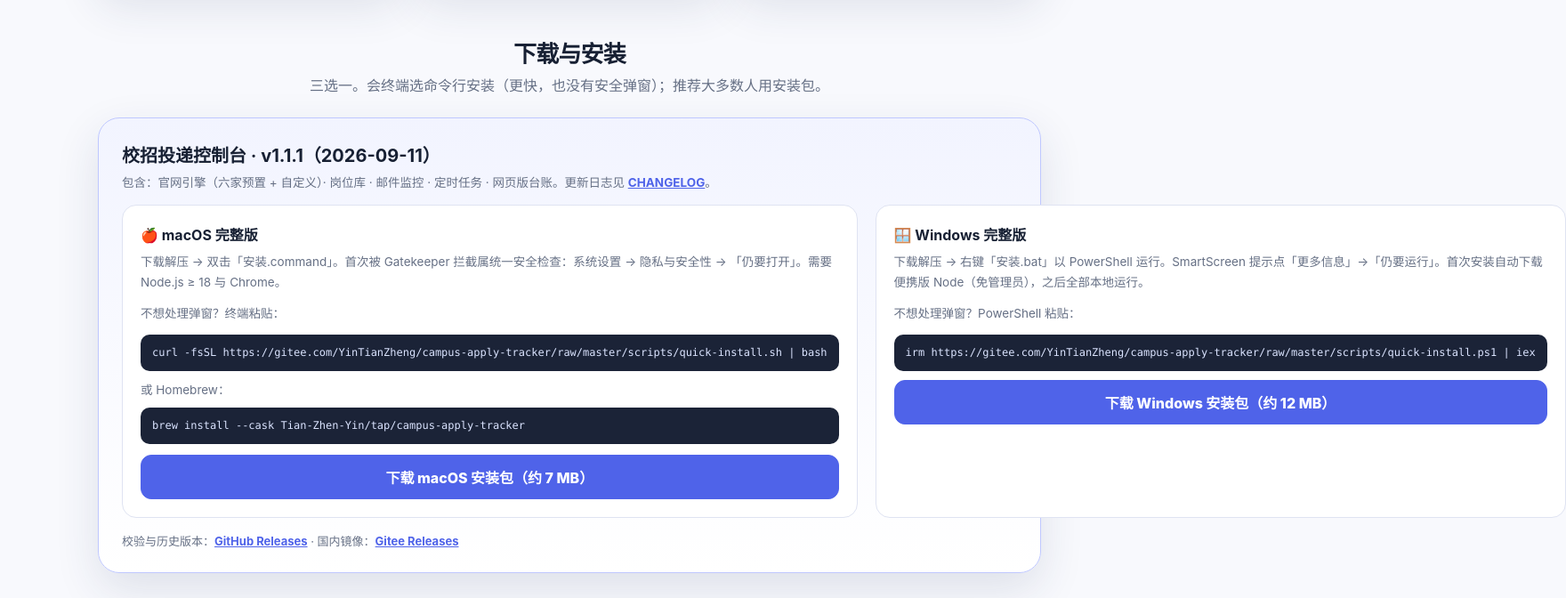
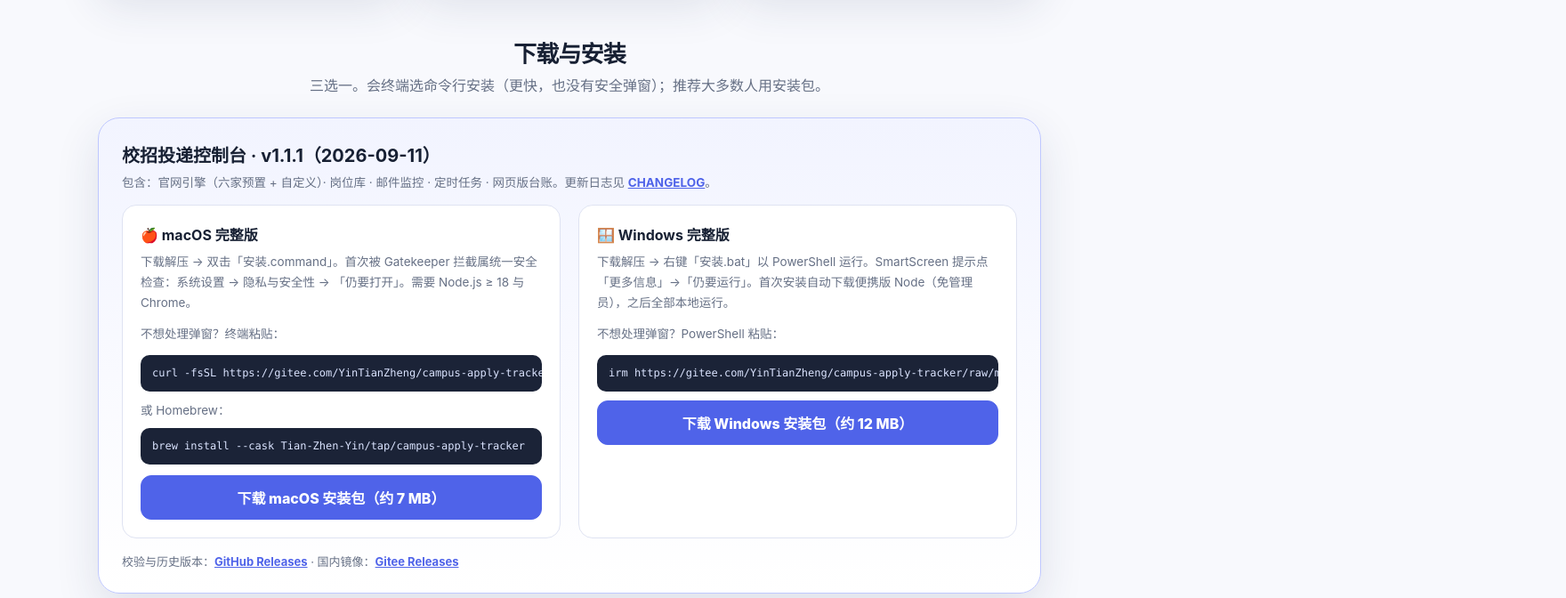
Before and after one commit to Tian-Zhen-Yin/campus-apply-tracker, a website: page docs/index.html in a window 1280 px wide. Shown: the part 1920-2592 px from the top of the page at 89% size, 1760 px wide, since content can reach past the window. Drawn offline with Linux system fonts and the light colour scheme.

Commit message:
fix: 主页下载区溢出——nowrap 命令块撑爆网格最小宽度,列改 minmax(0,1fr)+命令块内部横滚

```diff
--- a/docs/index.html
+++ b/docs/index.html
@@ -57,18 +57,18 @@
     .shot figcaption { padding: 12px 18px; color: var(--muted); font-size: 13.5px; text-align: center; }
     h2 { text-align: center; font-size: 26px; letter-spacing: -.03em; margin: 52px 0 6px; }
     .sec-lead { text-align: center; color: var(--muted); margin: 0 0 22px; line-height: 1.7; }
-    .cards { display: grid; grid-template-columns: repeat(3, 1fr); gap: 18px; }
+    .cards { display: grid; grid-template-columns: repeat(3, minmax(0, 1fr)); gap: 18px; }
     .card { padding: 24px; border: 1px solid rgba(220, 225, 239, .9); border-radius: 22px; background: rgba(255, 255, 255, .92); box-shadow: var(--shadow); }
     .icon { display: grid; place-items: center; width: 44px; height: 44px; margin-bottom: 14px; border-radius: 14px; color: var(--primary); background: var(--soft); font-size: 21px; }
     .card h3 { margin: 0 0 8px; font-size: 18px; }
     .card p { margin: 0; color: var(--muted); line-height: 1.7; font-size: 14.5px; }
     .download {
       margin-top: 22px; padding: 26px; border: 1px solid #bfc8ff; border-radius: 24px;
-      background: linear-gradient(180deg, #f2f4ff, #fff); box-shadow: var(--shadow);
+      background: linear-gradient(180deg, #f2f4ff, #fff); box-shadow: var(--shadow); overflow: hidden;
     }
     .download h3 { margin: 0 0 6px; font-size: 20px; }
-    .dl-grid { display: grid; grid-template-columns: 1fr 1fr; gap: 20px; margin-top: 16px; }
-    .dl-card { padding: 20px; border: 1px solid #dfe3f2; border-radius: 16px; background: white; }
+    .dl-grid { display: grid; grid-template-columns: repeat(2, minmax(0, 1fr)); gap: 20px; margin-top: 16px; }
+    .dl-card { min-width: 0; padding: 20px; border: 1px solid #dfe3f2; border-radius: 16px; background: white; }
     .dl-card h4 { margin: 0 0 8px; font-size: 16px; }
     .dl-card p { margin: 0 0 12px; color: var(--muted); font-size: 13.5px; line-height: 1.7; }
     .dl-card a.btn {
@@ -77,11 +77,12 @@
     }
     .dl-card a.btn:hover { background: var(--primary-dark); }
     code.cmd {
-      display: block; margin: 8px 0 0; padding: 11px 13px; border-radius: 10px; overflow-x: auto;
+      display: block; max-width: 100%; margin: 8px 0 0; padding: 11px 13px; border-radius: 10px;
+      overflow-x: auto; white-space: nowrap;
       background: #1b2337; color: #dbe4ff; font-size: 12px; line-height: 1.6;
-      font-family: ui-monospace, Menlo, Consolas, monospace; white-space: nowrap;
+      font-family: ui-monospace, Menlo, Consolas, monospace;
     }
-    .steps { display: grid; grid-template-columns: repeat(3, 1fr); gap: 18px; }
+    .steps { display: grid; grid-template-columns: repeat(3, minmax(0, 1fr)); gap: 18px; }
     .step { padding: 22px; border: 1px solid var(--line); border-radius: 20px; background: white; }
     .step .no { display: grid; place-items: center; width: 38px; height: 38px; margin-bottom: 12px; border-radius: 12px; color: var(--primary); background: var(--soft); font-weight: 800; }
     .step h4 { margin: 0 0 6px; font-size: 16px; }
```
